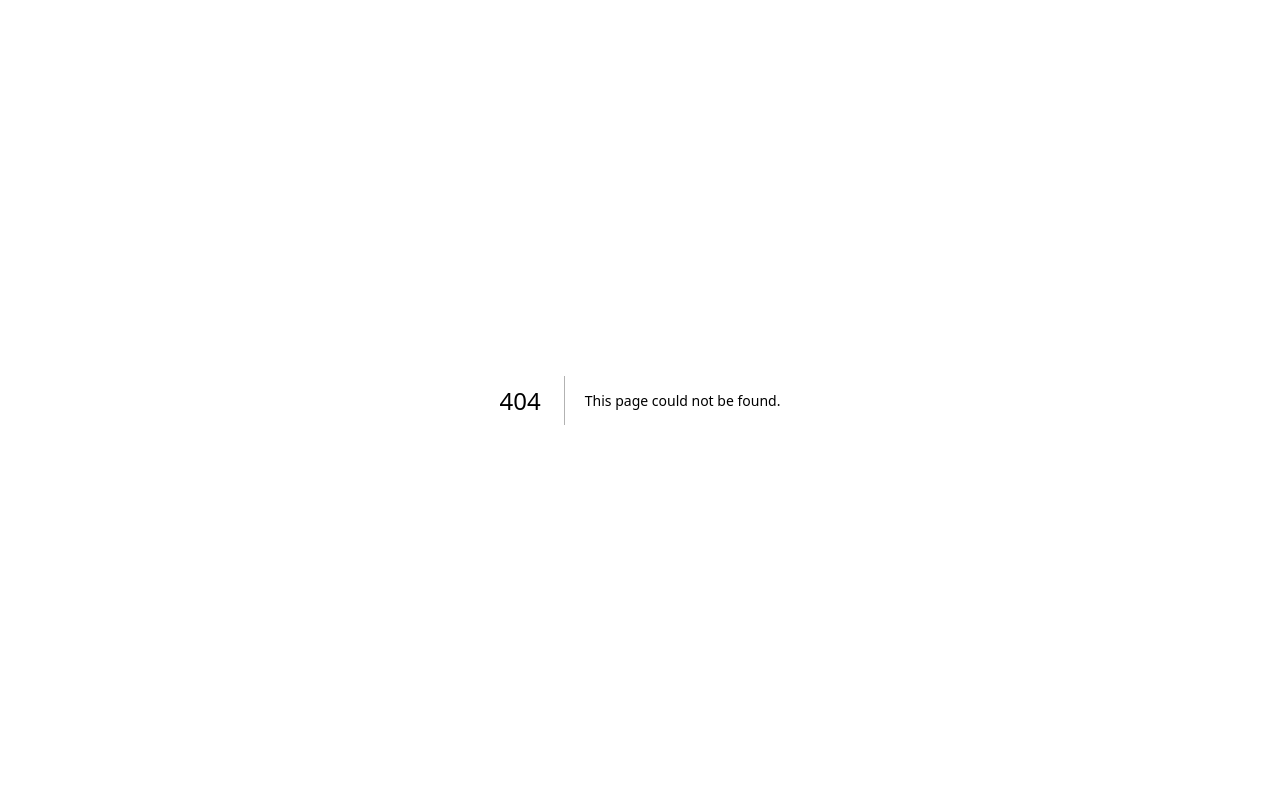
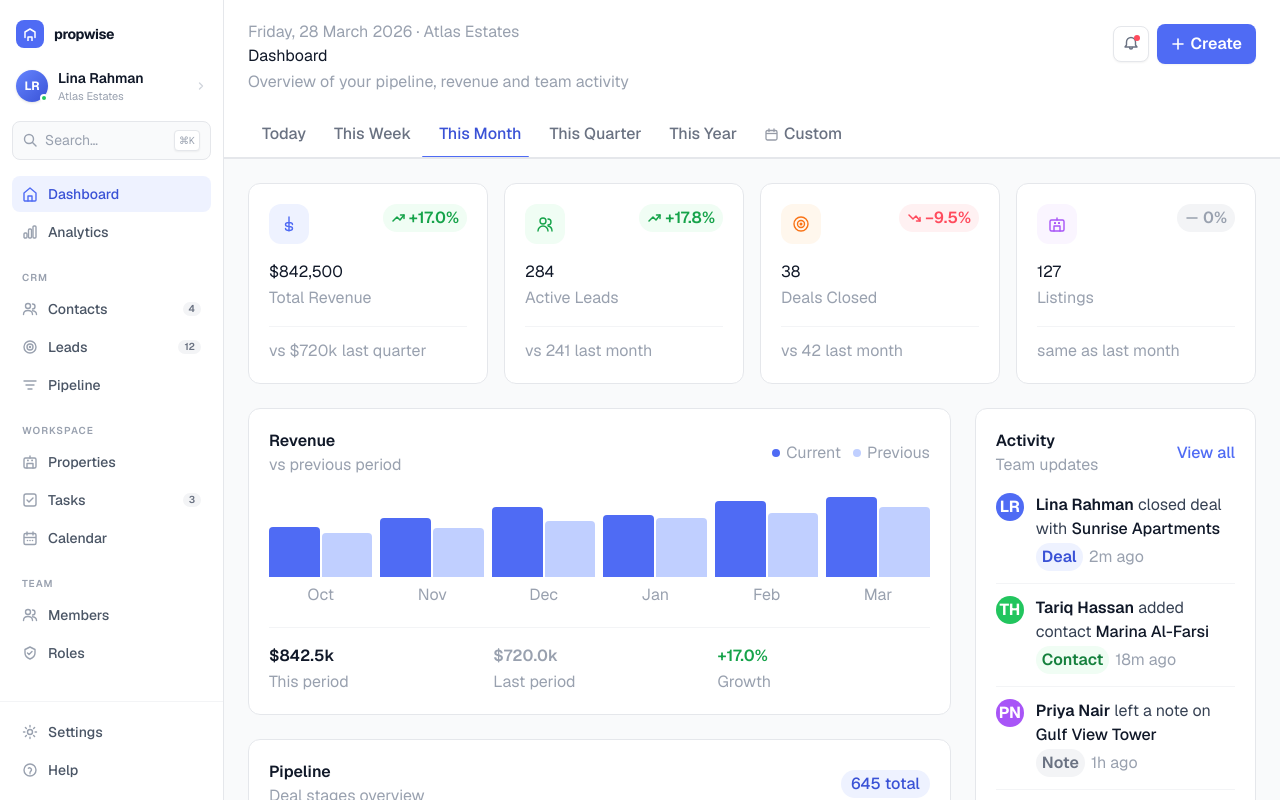
Before and after one commit to chama-marouf/propwise-assessment, a Next.js app: page /dashboard in a window 1280 px wide. Before the commit this address had no page. Built offline with nearby package versions, Linux system fonts and the light colour scheme.

Commit message:
feat: add dashboard header with date filter tabs and animated indicator

```diff
--- /dev/null
+++ b/src/app/dashboard/page.tsx
@@ -0,0 +1,11 @@
+import { Sidebar }        from "@/components/sidebar";
+import { DashboardShell } from "@/components/dashboard";
+
+export default function DashboardPage() {
+  return (
+    <div className="flex h-screen overflow-hidden bg-gray-50 font-sans">
+      <Sidebar />
+      <DashboardShell />
+    </div>
+  );
+}
--- a/src/app/page.tsx
+++ b/src/app/page.tsx
@@ -1,11 +1,5 @@
-import { Sidebar }        from "@/components/sidebar";
-import { DashboardShell } from "@/components/dashboard";
+import { redirect } from "next/navigation";
 
 export default function Home() {
-  return (
-    <div className="flex h-screen overflow-hidden bg-gray-50 font-sans">
-      <Sidebar />
-      <DashboardShell />
-    </div>
-  );
+  redirect("/dashboard");
 }
--- a/src/components/dashboard/DashboardShell.tsx
+++ b/src/components/dashboard/DashboardShell.tsx
@@ -8,12 +8,18 @@ import { Tasks }          from "./Tasks";
 export function DashboardShell() {
   return (
     /*
-     * Scrollable content area (sidebar is fixed aside in parent).
-     * p-6 = 24px all sides; gap-6 = 24px between every section.
+     * Outer shell: flex column, fills remaining viewport height, scrollable.
+     * The Header is full-bleed (owns its own px-6 + border-b).
+     * Everything below gets p-6 / gap-6 via the inner content div.
      */
-    <div className="flex flex-1 flex-col gap-6 overflow-y-auto p-6">
-      {/* ── Header ── */}
+    <div className="flex flex-1 flex-col overflow-y-auto">
+      {/* ── Header (full-bleed, sticky) ── */}
+      <div className="sticky top-0 z-10 bg-white">
         <DashboardHeader />
+      </div>
+
+      {/* ── Scrollable content ── */}
+      <div className="flex flex-col gap-6 p-6">
 
         {/* ── KPI Cards row ── */}
         <KpiCards />
@@ -41,5 +47,6 @@ export function DashboardShell() {
 
         </div>
       </div>
+    </div>
   );
 }
--- a/src/components/dashboard/Header.tsx
+++ b/src/components/dashboard/Header.tsx
@@ -1,5 +1,16 @@
-// ── shared micro-icon ─────────────────────────────────────────────────────────
+"use client";
+
+import { useState, useRef, useEffect, useCallback } from "react";
+
+// ── Icons ─────────────────────────────────────────────────────────────────────
+
 type SVG = { className?: string };
+
+const IconPlus = ({ className }: SVG) => (
+  <svg className={className} width="14" height="14" viewBox="0 0 14 14" fill="none" aria-hidden>
+    <path d="M7 2v10M2 7h10" stroke="currentColor" strokeWidth="1.6" strokeLinecap="round" />
+  </svg>
+);
 
 const IconBell = ({ className }: SVG) => (
   <svg className={className} width="16" height="16" viewBox="0 0 16 16" fill="none" aria-hidden>
@@ -8,65 +19,162 @@ const IconBell = ({ className }: SVG) => (
   </svg>
 );
 
-const IconPlus = ({ className }: SVG) => (
-  <svg className={className} width="14" height="14" viewBox="0 0 14 14" fill="none" aria-hidden>
-    <path d="M7 2v10M2 7h10" stroke="currentColor" strokeWidth="1.6" strokeLinecap="round" />
+const IconCalendar = ({ className }: SVG) => (
+  <svg className={className} width="13" height="13" viewBox="0 0 13 13" fill="none" aria-hidden>
+    <rect x="1" y="2.5" width="11" height="9.5" rx="1.5" stroke="currentColor" strokeWidth="1.3" />
+    <path d="M1 5.5h11" stroke="currentColor" strokeWidth="1.3" />
+    <path d="M4 1v2.5M9 1v2.5" stroke="currentColor" strokeWidth="1.3" strokeLinecap="round" />
   </svg>
 );
 
-const IconChevronRight = ({ className }: SVG) => (
-  <svg className={className} width="12" height="12" viewBox="0 0 12 12" fill="none" aria-hidden>
-    <path d="M4.5 3L7.5 6l-3 3" stroke="currentColor" strokeWidth="1.4" strokeLinecap="round" strokeLinejoin="round" />
-  </svg>
-);
+// ── Constants ─────────────────────────────────────────────────────────────────
 
-// ── component ─────────────────────────────────────────────────────────────────
+const DATE_TABS = [
+  "Today",
+  "This Week",
+  "This Month",
+  "This Quarter",
+  "This Year",
+  "Custom",
+] as const;
+
+type DateTab = (typeof DATE_TABS)[number];
+
+// ── Component ─────────────────────────────────────────────────────────────────
 
 export function DashboardHeader() {
+  const [activeTab, setActiveTab]       = useState<DateTab>("This Month");
+  const [indicator, setIndicator]       = useState({ left: 0, width: 0 });
+  const [indicatorReady, setReady]      = useState(false);
+
+  const tabsWrapRef = useRef<HTMLDivElement>(null);
+  const btnRefs     = useRef<(HTMLButtonElement | null)[]>([]);
+
+  // Measure the active tab button and position the sliding pill
+  const syncIndicator = useCallback((tab: DateTab) => {
+    const idx       = DATE_TABS.indexOf(tab);
+    const btn       = btnRefs.current[idx];
+    const container = tabsWrapRef.current;
+    if (!btn || !container) return;
+
+    const containerRect = container.getBoundingClientRect();
+    const btnRect       = btn.getBoundingClientRect();
+
+    setIndicator({
+      left:  btnRect.left - containerRect.left + container.scrollLeft,
+      width: btnRect.width,
+    });
+    setReady(true);
+  }, []);
+
+  // Run on mount + whenever activeTab changes
+  useEffect(() => {
+    syncIndicator(activeTab);
+  }, [activeTab, syncIndicator]);
+
+  // Re-measure on window resize so the indicator doesn't drift
+  useEffect(() => {
+    const onResize = () => syncIndicator(activeTab);
+    window.addEventListener("resize", onResize);
+    return () => window.removeEventListener("resize", onResize);
+  }, [activeTab, syncIndicator]);
+
+  const handleTab = (tab: DateTab) => {
+    setActiveTab(tab);
+    // Scroll the tab into view on mobile
+    const idx = DATE_TABS.indexOf(tab);
+    btnRefs.current[idx]?.scrollIntoView({ behavior: "smooth", block: "nearest", inline: "center" });
+  };
+
   return (
-    <header className="flex flex-col gap-4 sm:flex-row sm:items-center sm:justify-between">
-      {/* Left: breadcrumb + title */}
-      <div className="flex flex-col gap-1">
-        {/* breadcrumb */}
-        <nav aria-label="breadcrumb" className="flex items-center gap-1 text-body-sm text-gray-400">
-          <span>Home</span>
-          <IconChevronRight />
-          <span className="text-gray-600">Dashboard</span>
-        </nav>
+    <header className="flex flex-col gap-0 border-b border-gray-200 bg-white">
 
-        <div className="flex items-baseline gap-3">
-          <h1 className="text-display-2 text-gray-900">Dashboard</h1>
-          <span className="rounded-full bg-brand-50 px-2.5 py-0.5 text-body-sm font-medium text-brand-600">
-            Q2 2026
-          </span>
-        </div>
+      {/* ── Top row: title + actions ── */}
+      <div className="flex items-start justify-between gap-4 px-6 pb-4 pt-5">
 
+        {/* Left: title block */}
+        <div className="flex flex-col gap-0.5">
           <p className="text-body-sm text-gray-400">
-          Friday, 28 March 2026 &nbsp;·&nbsp; Atlas Estates
+            Friday, 28 March 2026 · Atlas Estates
+          </p>
+          <h1 className="text-display-2 text-gray-900 leading-tight">
+            Dashboard
+          </h1>
+          <p className="text-body-sm text-gray-400 mt-0.5">
+            Overview of your pipeline, revenue and team activity
           </p>
         </div>
 
         {/* Right: actions */}
-      <div className="flex items-center gap-2">
-        {/* Notification bell */}
+        <div className="flex shrink-0 items-center gap-2 pt-1">
+          {/* Bell */}
           <button
             type="button"
             aria-label="Notifications"
             className="relative flex h-9 w-9 items-center justify-center rounded-lg border border-gray-200 bg-white text-gray-500 shadow-xs transition-colors hover:bg-gray-50 hover:text-gray-700"
           >
             <IconBell />
-          {/* unread dot */}
             <span className="absolute right-2 top-2 h-1.5 w-1.5 rounded-full bg-red-500" />
           </button>
 
-        {/* Primary CTA */}
+          {/* Create */}
           <button
             type="button"
-          className="flex items-center gap-1.5 rounded-lg bg-brand-500 px-3.5 py-2 text-body font-semibold text-white shadow-xs transition-colors hover:bg-brand-600 active:scale-95"
+            className="flex items-center gap-1.5 rounded-lg bg-brand-500 px-3.5 py-2 text-body font-semibold text-white shadow-xs transition-all hover:bg-brand-600 active:scale-95"
           >
             <IconPlus />
-          New Deal
+            Create
           </button>
+        </div>
+      </div>
+
+      {/* ── Date filter tabs ── */}
+      <div
+        ref={tabsWrapRef}
+        role="tablist"
+        aria-label="Date range filter"
+        className="relative flex gap-0 overflow-x-auto px-6 scrollbar-none"
+        // hide scrollbar cross-browser
+        style={{ scrollbarWidth: "none" }}
+      >
+        {DATE_TABS.map((tab, i) => {
+          const isActive = tab === activeTab;
+          return (
+            <button
+              key={tab}
+              ref={(el) => { btnRefs.current[i] = el; }}
+              role="tab"
+              type="button"
+              aria-selected={isActive}
+              onClick={() => handleTab(tab)}
+              className={[
+                "relative flex shrink-0 items-center gap-1.5 whitespace-nowrap px-3.5 py-3 text-body font-medium transition-colors duration-150 focus-visible:outline-none focus-visible:ring-2 focus-visible:ring-brand-400",
+                isActive ? "text-brand-600" : "text-gray-500 hover:text-gray-700",
+                // Custom tab gets a calendar icon treatment
+              ].join(" ")}
+            >
+              {tab === "Custom" && <IconCalendar className="opacity-70" />}
+              {tab}
+            </button>
+          );
+        })}
+
+        {/* ── Sliding indicator ── */}
+        <span
+          aria-hidden
+          className={[
+            "pointer-events-none absolute bottom-0 h-0.5 rounded-full bg-brand-500",
+            "transition-[left,width] duration-200 ease-out",
+            indicatorReady ? "opacity-100" : "opacity-0",
+          ].join(" ")}
+          style={{ left: indicator.left, width: indicator.width }}
+        />
+
+        {/* ── Bottom baseline ── */}
+        <span
+          aria-hidden
+          className="pointer-events-none absolute bottom-0 left-0 h-px w-full bg-gray-200"
+        />
       </div>
     </header>
   );
```
Lines whose indentation alone changed are shown as unchanged.
